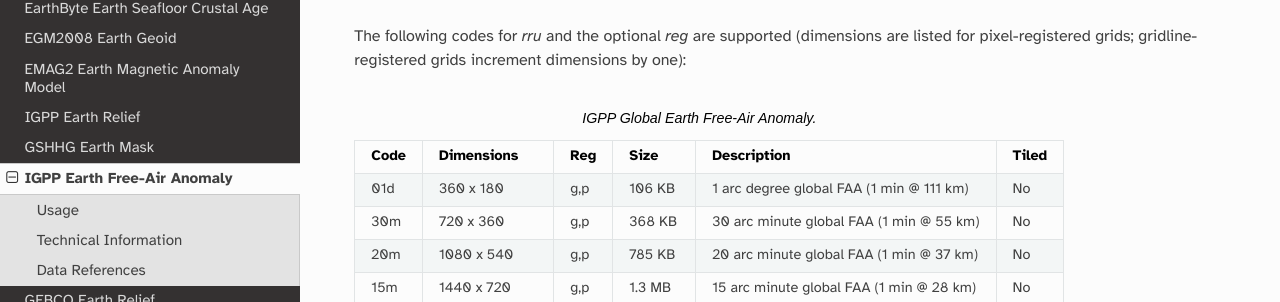
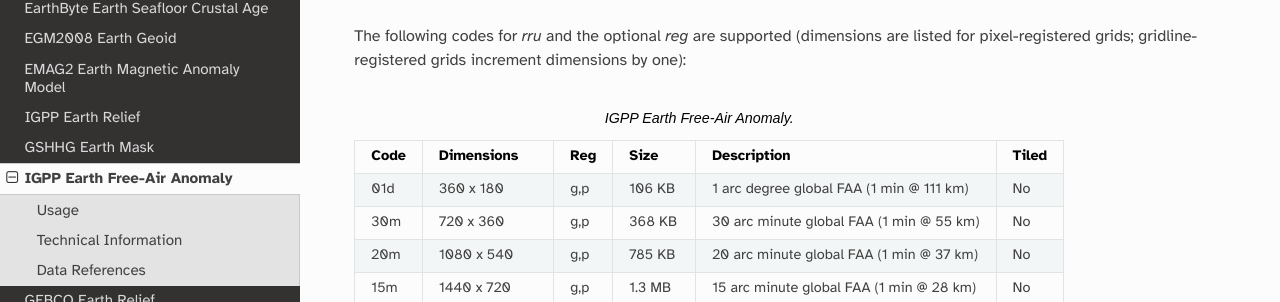
Before and after one commit to GenericMappingTools/remote-datasets, a Sphinx documentation site: the page built from docs/earth-faa.rst, in a window 1280 px wide and 900 px high, scrolled down 634 px. Shown: the part 150-452 px from the top of the window. Built offline with Sphinx 7.4.7 and the Read the Docs theme 2.0.0, drawn with Linux system fonts in a browser that asks for light colours.

Commit message:
Update docs/earth-faa.rst
Co-authored-by: Yvonne Fröhlich <94163266+yvonnefroehlich@users.noreply.github.com>

```diff
--- a/docs/earth-faa.rst
+++ b/docs/earth-faa.rst
@@ -28,7 +28,7 @@ for pixel-registered grids; gridline-registered grids increment dimensions by on
 
 .. _tbl-earth_faa:
 
-.. table:: IGPP Global Earth Free-Air Anomaly.
+.. table:: IGPP Earth Free-Air Anomaly.
 
   ==== ================= === =======  ======================================== =====
   Code Dimensions        Reg Size     Description                              Tiled
```
